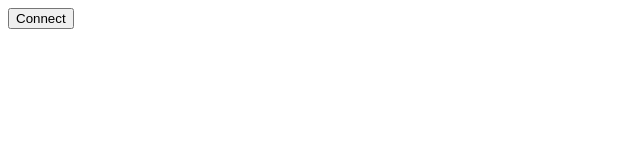
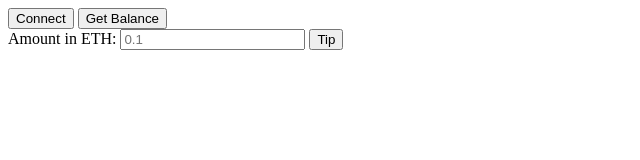
Before and after one commit to Mvnsour/tip-me, a plain HTML site: page index.html in a window 1280 px wide. Shown: the whole page, without its empty margins (0-640 px from the left). Drawn offline with Linux system fonts and the light colour scheme.

Commit message:
feat: add balance button and funding form to the main page

```diff
--- a/index.html
+++ b/index.html
@@ -6,7 +6,14 @@
   <title>Tip Me!</title>
 </head>
 <body>
-  <button id="connect-button">Connect</button>
+  <button id="connect-btn">Connect</button>
+  <button id="balance-btn">Get Balance</button>
+  <!-- Form to "tip" or "fund" -->
+   <form action="">
+    <label for="eth-amount">Amount in ETH:</label>
+    <input type="text" id="eth-amount" placeholder="0.1">
+    <button type="button" id="fund-btn">Tip</button>
+   </form>
 </body>
 <script src="./index-js.js" type="module" defer></script>
 </html>
```
